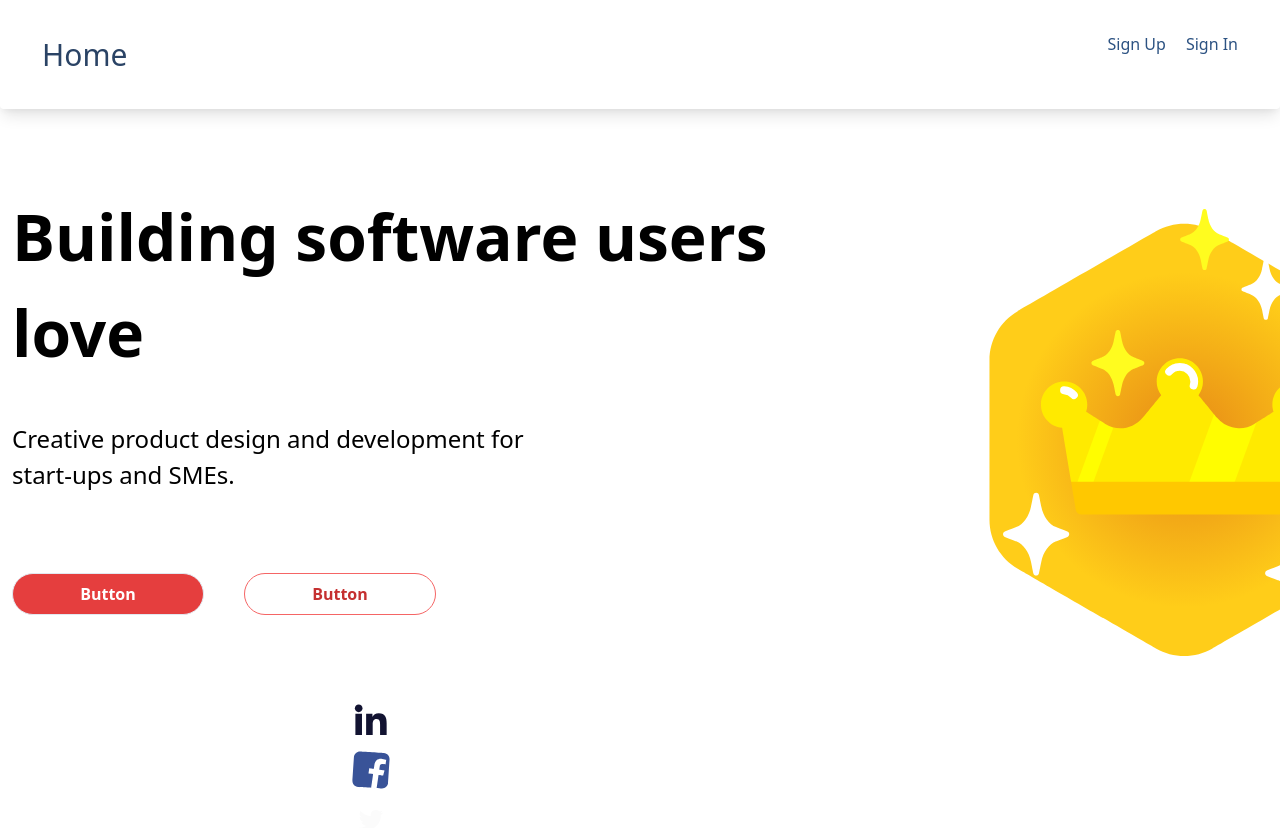
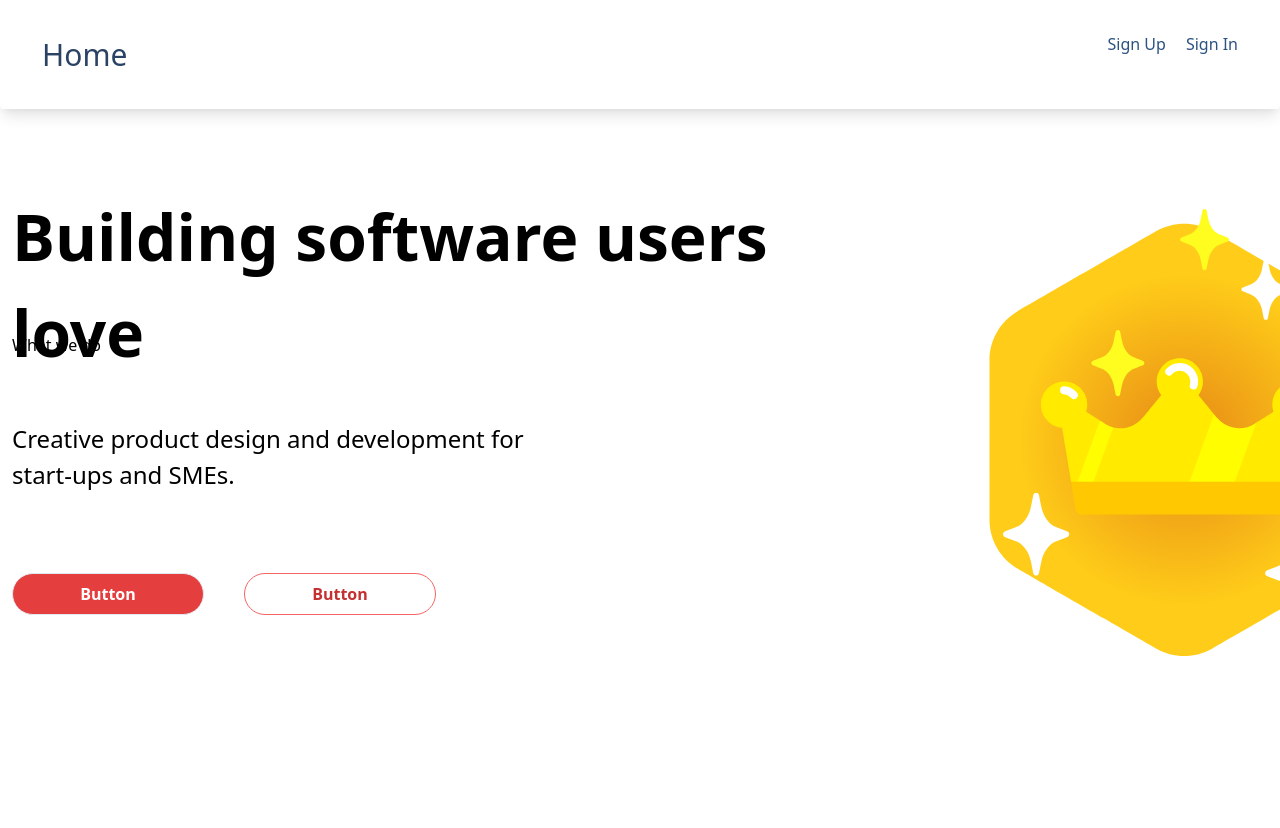
Before and after one commit to Warrior1119/Portfolio, a React (Create React App) app: page / in a window 1280 px wide. Shown: the top 828 px of the page. After the commit the page ends 800 px from the top, so only its background shows below. Built offline with nearby package versions, Linux system fonts and the light colour scheme.

Commit message:
add mainskill component

```diff
--- a/src/components/Home.js
+++ b/src/components/Home.js
@@ -1,11 +1,13 @@
 import React from "react";
 import "../assets/main.css";
 import Intro from "./user/Intro";
+import MainSkill from "./user/MainSkill";
 
 export default () => {
   return (
     <div className="container mx-auto px-3">
       <Intro />
+      <MainSkill />
     </div>
   );
 };
--- a/src/components/user/Intro.js
+++ b/src/components/user/Intro.js
@@ -84,32 +84,21 @@ class Intro extends Component {
                 Button
               </button>
             </div>
-            <div className="m-20 w-2/3">
-              <a>
+            {/* <div className="m-20">
               <Lottie
                 options={linkedinOption}
                 isClickToPauseDisabled={true}
                 height={50}
                 width={50}
               />
-              </a>
-              <a>
+
               <Lottie
                 options={facebookOption}
                 isClickToPauseDisabled={true}
                 height={50}
                 width={50}
               />
-              </a>
-              <a>
-                <Lottie
-                  options={twitterOption}
-                  isClickToPauseDisabled={true}
-                  height={50}
-                  width={50}
-                />
-              </a>
-            </div>
+            </div> */}
           </div>
           <div className="w-1/3 h-12">
             <Lottie
--- /dev/null
+++ b/src/components/user/MainSkill.js
@@ -0,0 +1,13 @@
+import React, { Component } from "react";
+
+class MainSkill extends Component {
+  render() {
+    return (
+      <div>
+        <h1>What we do</h1>
+      </div>
+    );
+  }
+}
+
+export default MainSkill;
```
Lines whose indentation alone changed are shown as unchanged.
